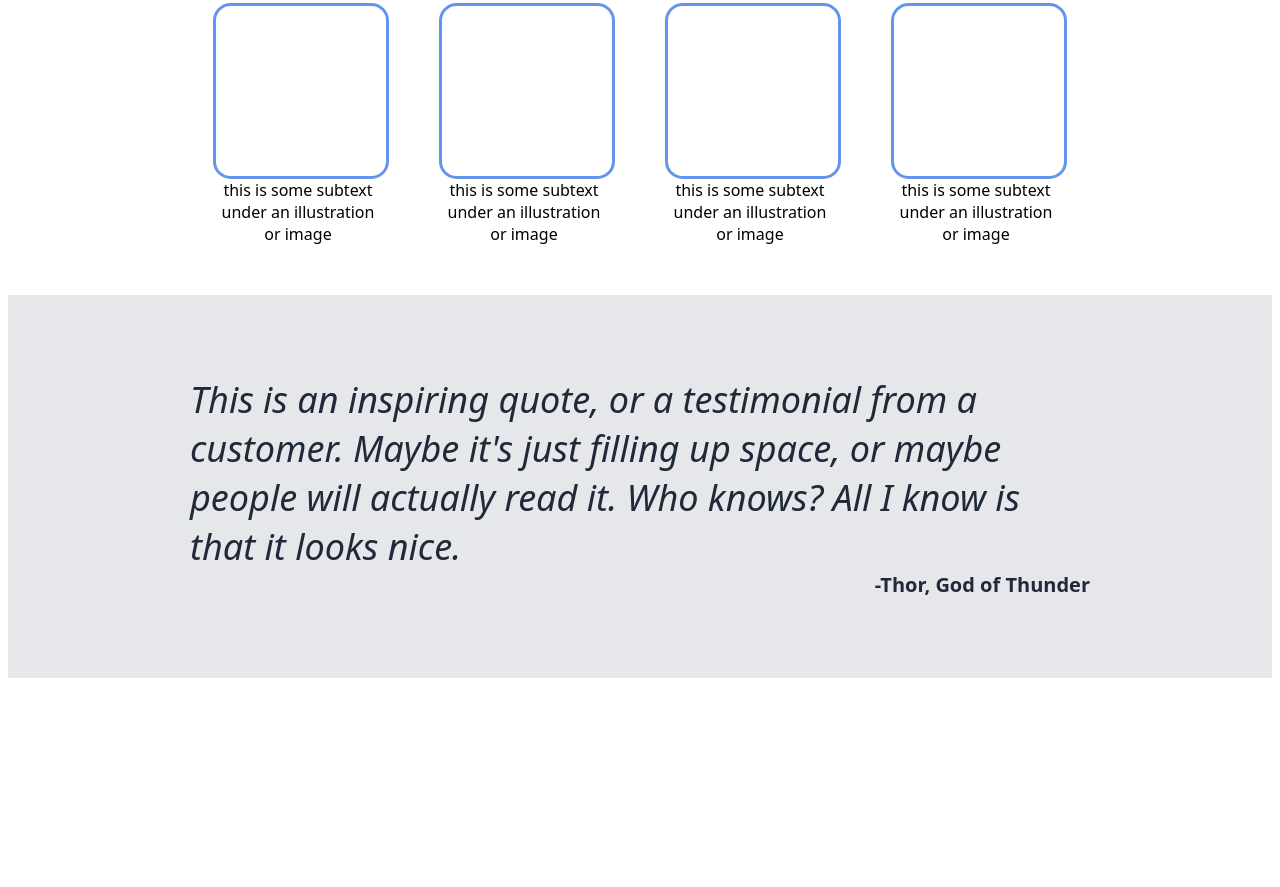
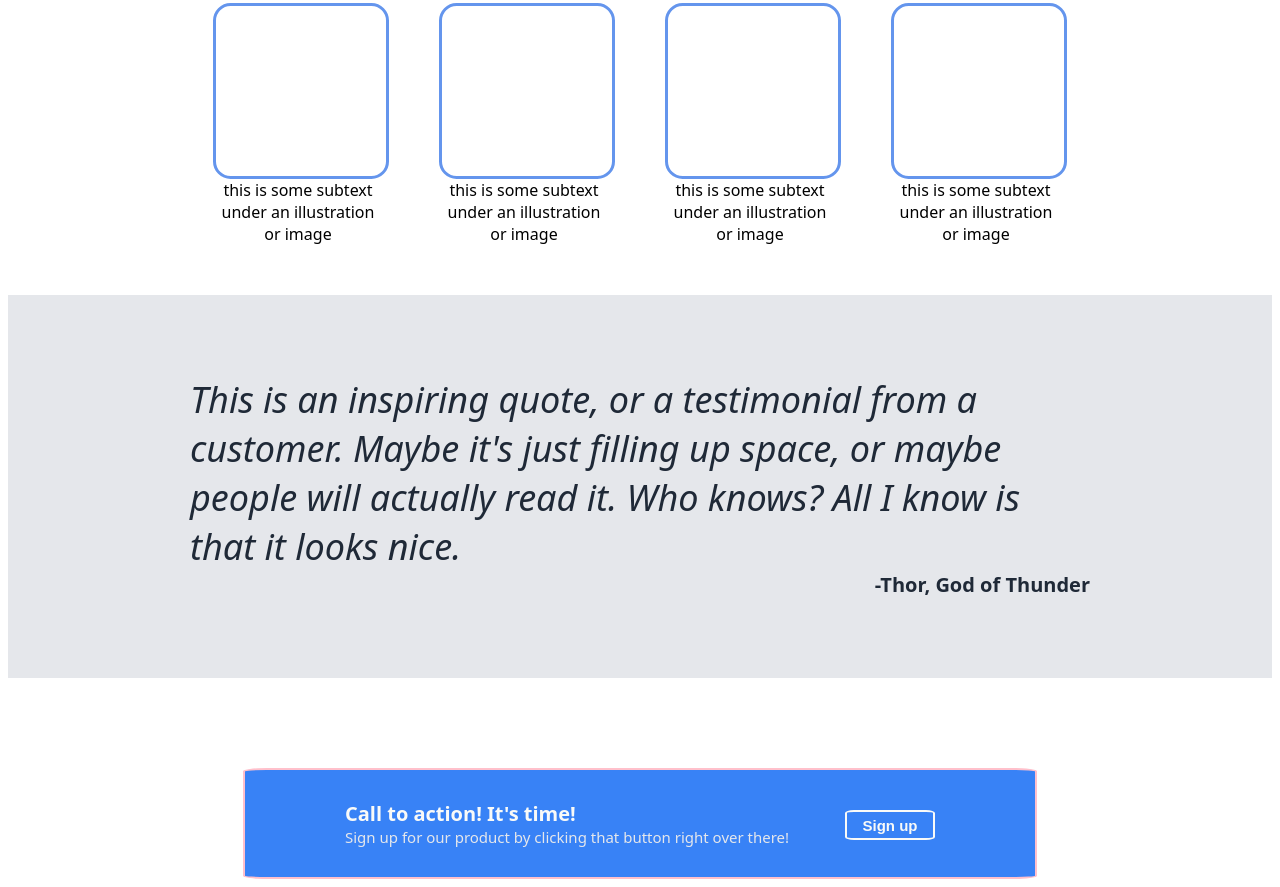
Before and after one commit to AlixiaDae/odinpage, a plain HTML site: page index.html in a window 1280 px wide. Shown: the part 617-1504 px from the top of the page. Before the commit the page ends 1303 px from the top, so only its background shows below. Drawn offline with Linux system fonts and the light colour scheme.

Commit message:
Complete Call to Action Section with proper resizing

```diff
--- a/index.html
+++ b/index.html
@@ -57,5 +57,16 @@
             </div>
     </div>
 
+    <div class="action-call">
+        <div class="action">
+            <div class="action-text">
+                <div class="call">Call to action! It's time!</div>
+                <div class="sign">Sign up for our product by clicking that button right over there!</div>
+            </div>
+            <button class="butt">Sign up</button>
+        </div>
+    </div>
+
+
 </body>
 </html>
--- a/styles.css
+++ b/styles.css
@@ -123,3 +123,57 @@ body {
     color: #1f2937;
     text-align: right;
 }
+
+.action-call {
+    display: flex;
+    justify-content: center;
+    margin-top: 90px;
+}
+
+.action {
+    border: 2px solid pink;
+    display: flex;
+    background-color: #3882f6;
+    justify-content: center;
+    padding-top: 30px;
+    padding-bottom: 30px;
+    padding-left: 100px;
+    padding-right: 100px;
+    border-radius: 3%;
+    flex-wrap: wrap;
+}
+
+.action-text {
+    display: flex;
+    flex-direction: column;
+    width: 500px;
+}
+
+.call {
+    font-size: 20px;
+    color: #f9faf8;
+    font-weight: bold;
+
+}
+
+.sign {
+
+    font-size: 15px;
+    color: #e5e7eb;
+}
+
+.butt {
+    display: flex;
+    height: 30px;
+    width: 90px;
+    margin-top: 10px;
+    background-color: transparent;
+    border-radius: 10%;
+    border-style: solid;
+    border-color: #f9faf8;
+    color: #f9faf8;
+    font-size: 15px;
+    font-weight: bold;
+    align-items: center;
+    justify-content: center;
+}
```
